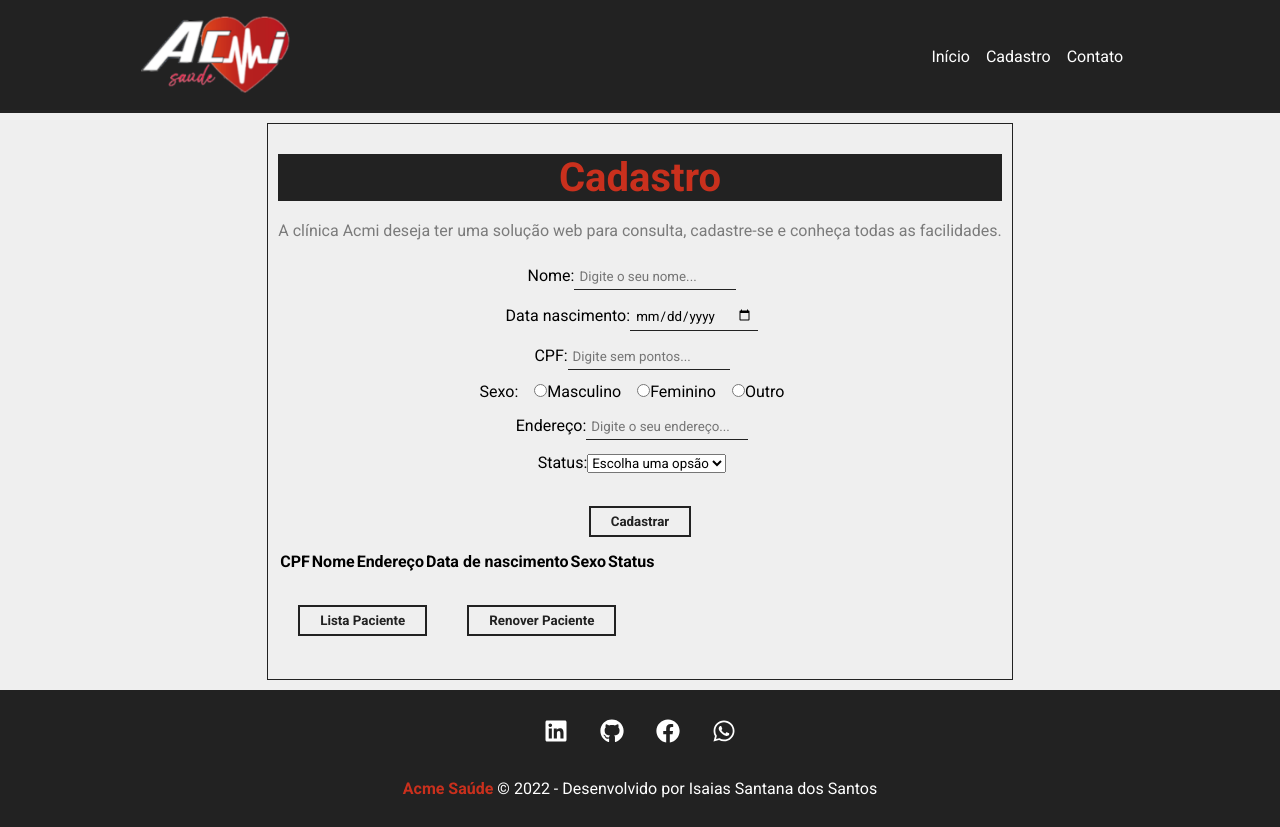
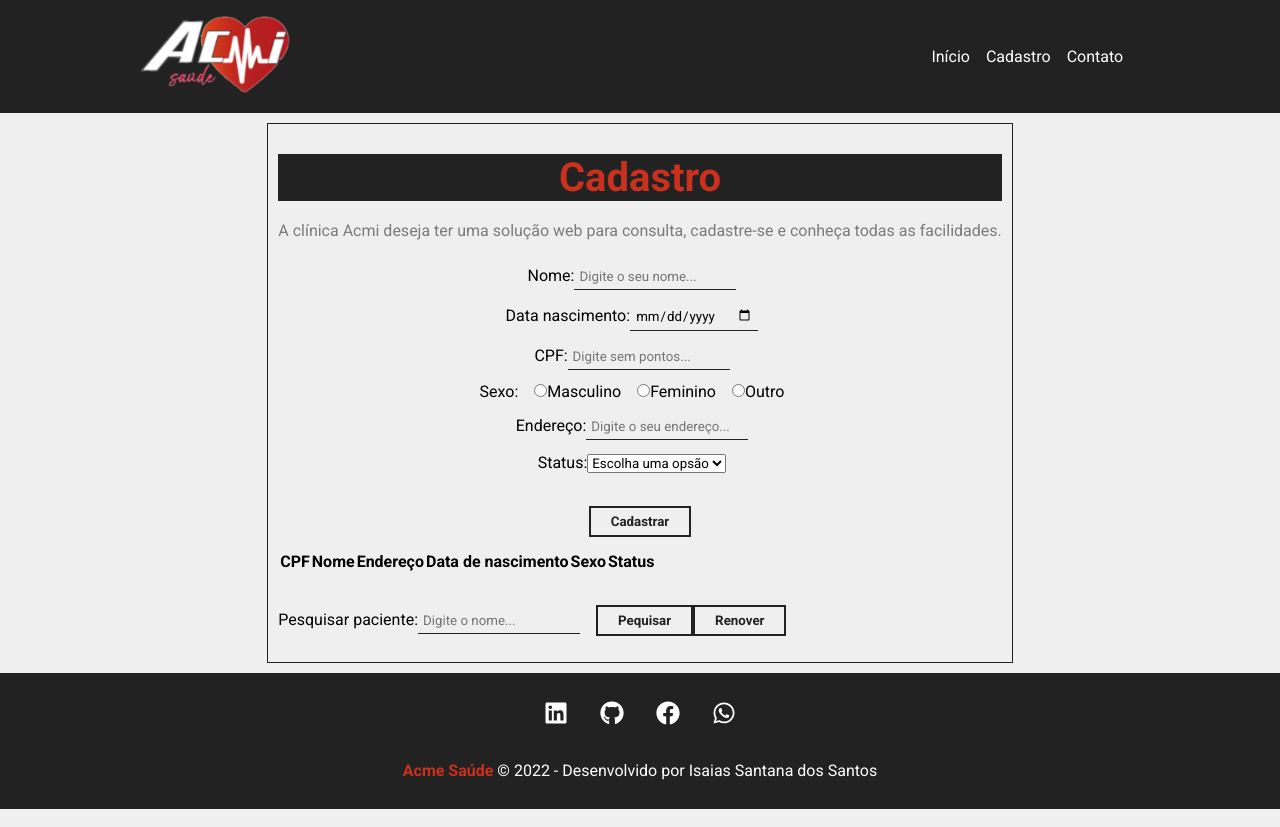
Before and after one commit to IsaiasSantanaDosSantos/Teste-desenvolvedor-jr, a React (Create React App) app: page /cadastro in a window 1280 px wide. Built offline with nearby package versions, Linux system fonts and the light colour scheme.

Commit message:
build:creating the query in localstorage

```diff
--- a/src/components/layout/Form.js
+++ b/src/components/layout/Form.js
@@ -1,6 +1,7 @@
 import React, { useState } from "react";
 import { useNavigate } from "react-router-dom";
 import Listar from "../pages/Listar";
+//import PesquisarPaciente from "../pages/PesquisarPaciente";
 
 import styles from "./Form.module.css";
 
@@ -11,12 +12,29 @@ function Form() {
   const [address, setAddress] = useState('');
   const [gender, setGender] = useState('');
   const [status, setStatus] = useState('');
+  const [nameSeach, setNameSeach] = useState('')
+  const [div, setDiv] = useState('')
   const navigate = useNavigate()
+
+
+
+
+
+/*
+  const seach = (event) => {
+  event.preventDefault()
+
+  let consult =localStorage.getItem('name', 'nameSeach' )
+
+  console.log(consult)
+*/
 
   const armazenar = (event) => {
     event.preventDefault()
 
     let dados = JSON.parse(localStorage.getItem("dadosPac")) || [];
+
+
 
     let todosDados = {
       name,
@@ -26,32 +44,30 @@ function Form() {
       gender,
       status
     };
+    if (todosDados.cpf === dados.cpf) {
+      alert(`CPF: ${cpf.value} já existente!`)
+    }
 
     dados.push(todosDados);
 
     localStorage.setItem("dadosPac", JSON.stringify(dados));
     navigate('/listar')
+     //todosDados = dados preenchido no formulario recenetimente
+     //dados é tudo que está armazenado
+    //console.log(todosDados.cpf)
+
+
+
+
   };
 
-  function consultar() {
-    let dados = JSON.parse(localStorage.getItem("dadosPac"));
+  function seach(){
+    let dados = JSON.parse(localStorage.getItem("dadosPac")) || [];
 
-    localStorage.setItem("dadosPac", JSON.stringify(dados));
 
-    document.getElementById("titlleCadastro").innerHTML = "Lista paciente";
-
-    document.getElementById("registerForm").style.display = "none";
-
-    document.getElementById("patientList").style.display = "block";
-
-    document.getElementById("patientList").innerHTML = JSON.stringify(dados);
-
-    //alert(JSON.stringify(todosDados))
   }
 
-  const apagar = (chave) => {
-    localStorage.removeItem(chave);
-  };
+
 
   return (
     <div className={styles.init}>
@@ -120,17 +136,27 @@ function Form() {
           </label>
         </div>
         <div>
-          <button onClick={() => { }}>Cadastrar</button>
+          <button>Cadastrar</button>
         </div>
       </form>
 
-      <div id="patientList">
+      <div >
         <Listar />
       </div>
-      <div id="removePatient"></div>
-      <div className={styles.register}>
-        <button id="btnConsult" onClick={() => consultar()}>Lista Paciente</button>
-        <button onClick={() => apagar("ls_nome")}>Renover Paciente</button>
+      <div>
+        <div className={styles.init}>
+          <label htmlFor="myForm">
+            Pesquisar paciente:
+            <input
+            type="search"
+            placeholder="Digite o nome..."
+            value={nameSeach}
+            onChange={(e) => setNameSeach(e.target.value)} /></label>
+
+          <button onClick={seach}>Pequisar</button>
+          <button >Renover</button>
+          <div value={div} onChange={(e) => setDiv(e.target.value)}></div>
+        </div>
       </div>
     </div>
   );
--- a/src/components/pages/Cadastro.js
+++ b/src/components/pages/Cadastro.js
@@ -1,4 +1,4 @@
-import React, { useState } from "react";
+//import React, { useState } from "react";
 
 import Form from "../layout/Form.js";
 
--- /dev/null
+++ b/src/components/pages/PesquisarPaciente.js
@@ -0,0 +1,39 @@
+import React, { useState } from "react";
+
+import styles from './PesquisarPaciente.module.css'
+
+function PesquisarPaciente() {
+
+  const [name, setName] = useState('');
+
+  const nome = dados(localStorage.name).filter (paciente.name === "Rafael")
+
+  localStorage.setItem("dadosPac", JSON.stringify(dados));
+
+
+
+
+
+
+  return(
+    <div>
+      <div className={styles.init}>
+        <label htmlFor="myForm">
+          Pesquisar paciente:
+          <input
+          type="search"
+          placeholder="Digite o nome..."
+          value={name}
+          onChange={(e) => setName(e.target.value)} /></label>
+
+        <button >Pequisar Paciente</button>
+      </div>
+      <div>
+        <button>Renover Paciente</button>
+      </div>
+  </div>
+  )
+};
+
+
+export default PesquisarPaciente
--- /dev/null
+++ b/src/components/pages/PesquisarPaciente.module.css
@@ -0,0 +1,39 @@
+.init label {
+  padding-right: 1em;
+
+}
+.init input {
+  padding: 5px;
+  border: none;
+  border-bottom: 1px solid #222;
+  background-color: #efefef;
+}
+
+
+
+.init button, .register button {
+  margin-top: 1.5em ;
+  border: 2px solid #222;
+  padding: 6px 20px;
+  text-decoration: none;
+  color: #222;
+  font-weight: bold;
+}
+.init button:hover, .register button:hover {
+  color: #C9301D;
+  background-color: #222;
+  border: 2px solid #C9301D;
+  box-shadow: 3px 4px 8px #222;
+}
+
+.init button:active, .register button:active {
+  box-shadow: 3px 4px 8px #C9301D;
+}
+
+.init div {
+  margin-bottom: .8em;
+}
+
+.register button {
+ margin: 20px;
+}
```
